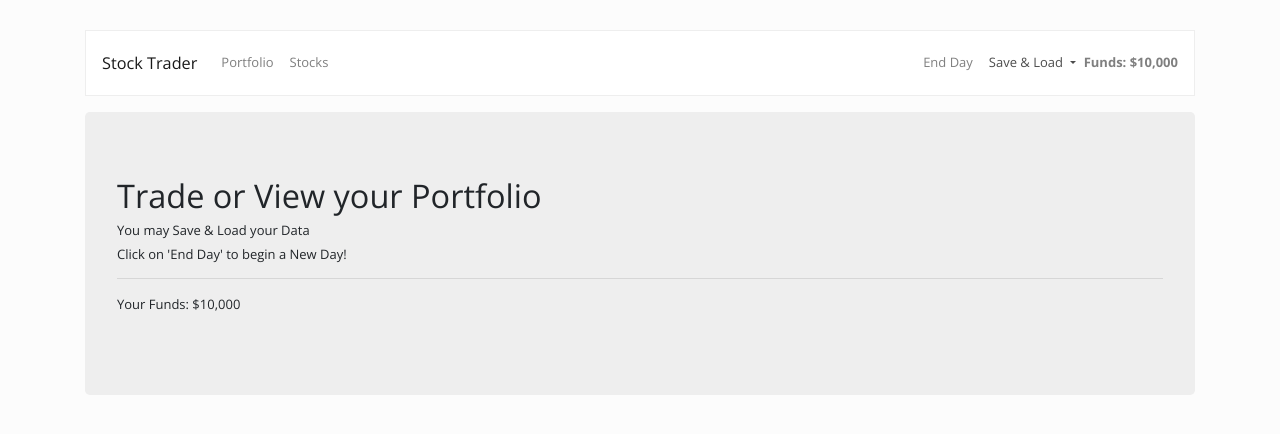
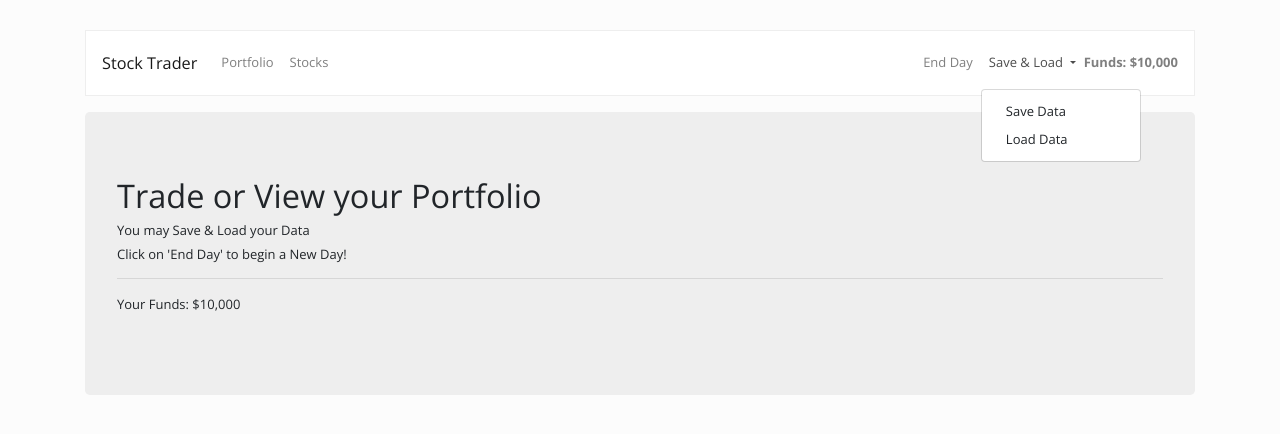
Before and after one commit to duboiss/TheStockTrader, a Vue app: page / in a window 1280 px wide. Both pictures are taken after a click on the button "Save & Load". Shown: the top 434 px of the page. Built offline with nearby package versions, Linux system fonts and the light colour scheme.

Commit message:
Handle header dropdown in javascript

```diff
--- a/src/components/Header.vue
+++ b/src/components/Header.vue
@@ -19,12 +19,16 @@
                 <li class="nav-item">
                     <a class="nav-link" href="#" @click="endDay">End Day</a>
                 </li>
-                <li class="nav-item dropdown">
+                <li class="nav-item dropdown" @click="isDropdownOpen = !isDropdownOpen">
                     <a class="nav-link dropdown-toggle" href="#" id="navbarDropdown" role="button"
                        data-toggle="dropdown" aria-haspopup="true" aria-expanded="false">
                         Save & Load
                     </a>
-                    <div class="dropdown-menu" aria-labelledby="navbarDropdown">
+                    <div
+                            class="dropdown-menu"
+                            :class="{show: isDropdownOpen}"
+                            aria-labelledby="navbarDropdown"
+                    >
                         <a class="dropdown-item" href="#">Save Data</a>
                         <a class="dropdown-item" href="#">Load Data</a>
                     </div>
@@ -39,6 +43,11 @@
     import {mapActions} from 'vuex';
 
     export default {
+        data() {
+            return {
+                isDropdownOpen: false
+            }
+        },
         computed: {
             funds() {
                 return this.$store.getters.funds;
```
